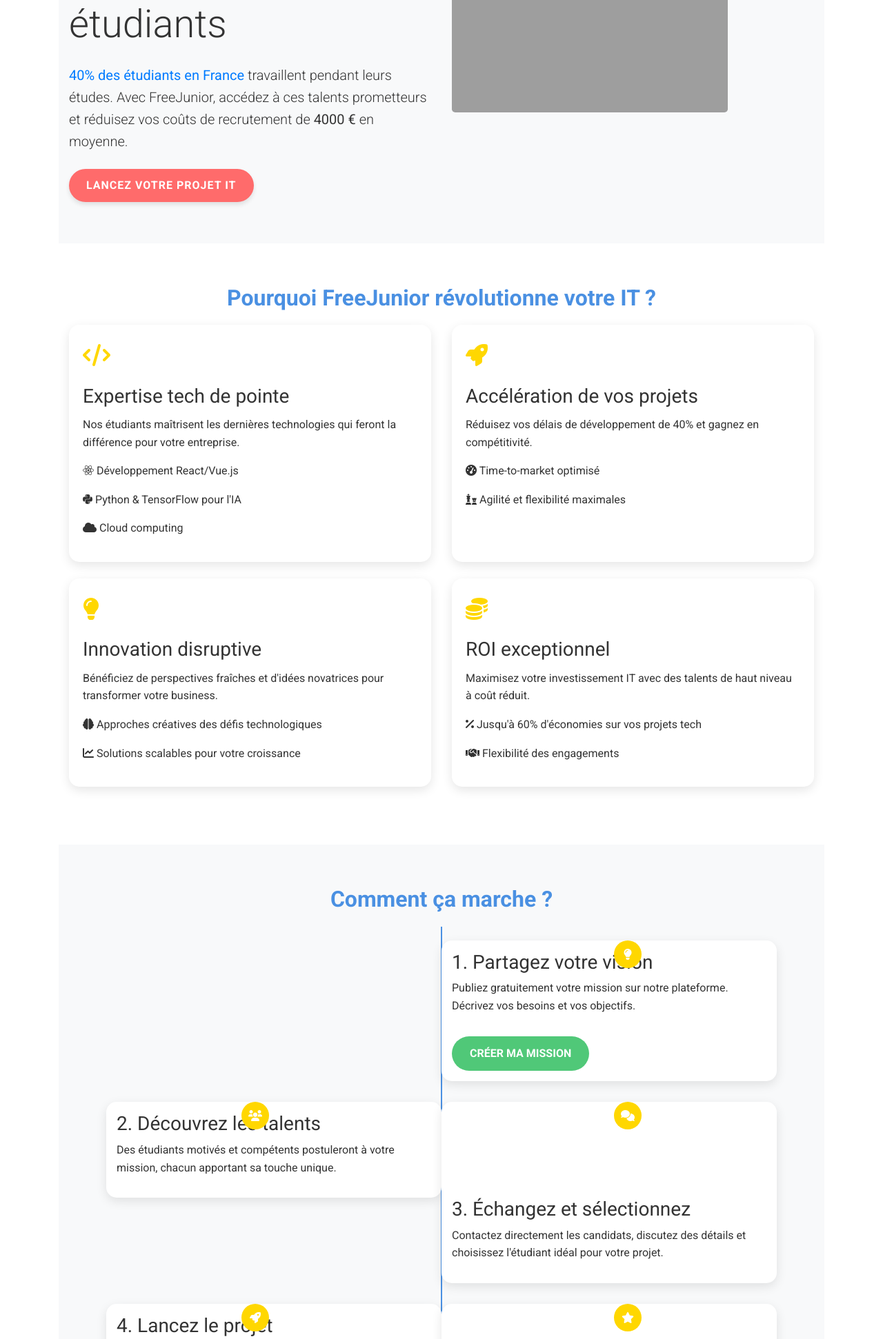
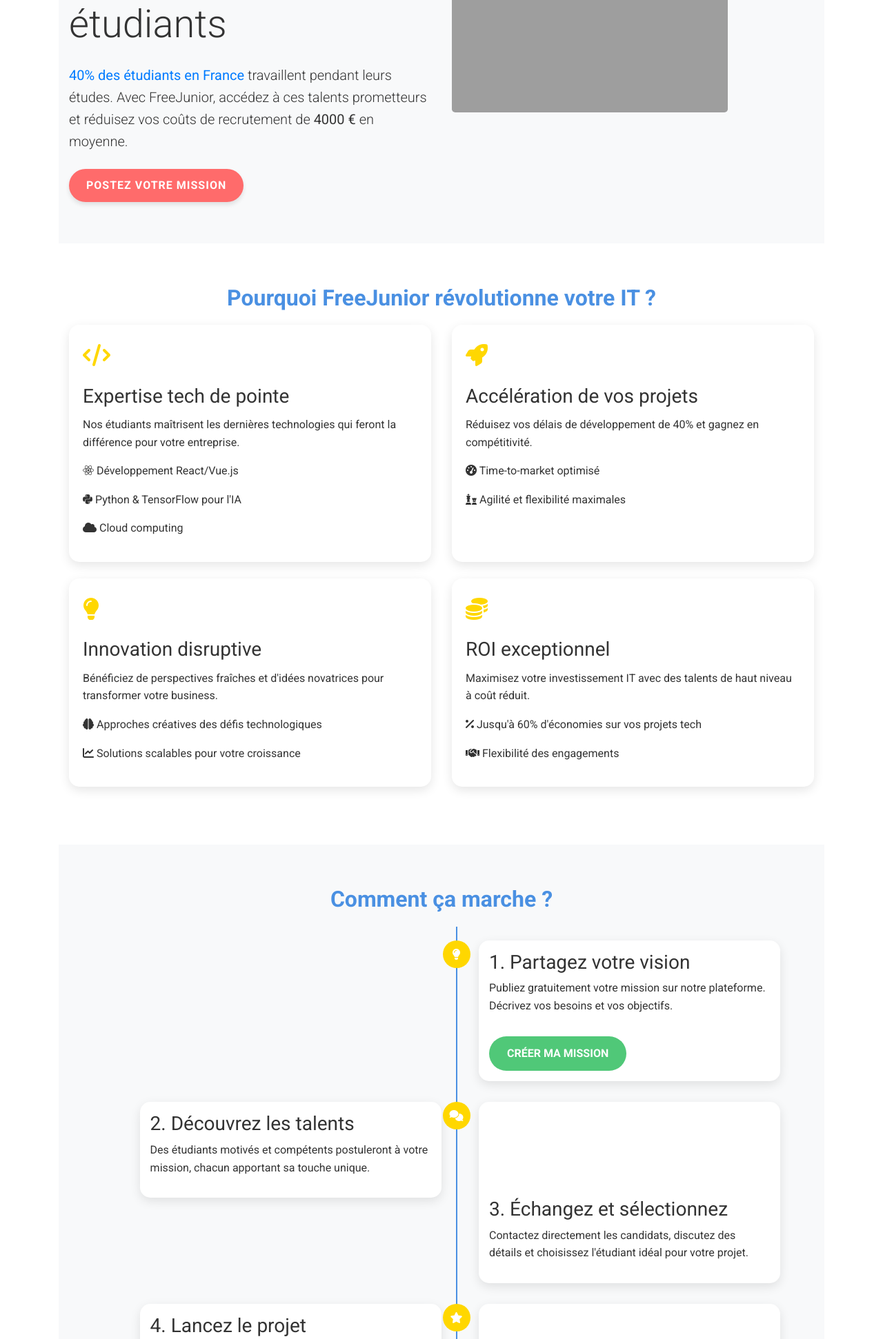
Before and after one commit to yannsimo/freejunior1, a Django app: page /page_company/ in a window 1280 px wide. Shown: the part 417-2359 px from the top of the page at 69% size. Run offline with Django 5.2, Linux system fonts and the light colour scheme; some libraries are stand-ins or nearby versions; grey boxes are pictures that could not be loaded.

Commit message:
pageentrepriseetudiant

```diff
--- a/StudentApp/templates/StudentApp/PageEntreprise.html
+++ b/StudentApp/templates/StudentApp/PageEntreprise.html
@@ -118,7 +118,7 @@
         background-color: var(--accent-color);
         position: absolute;
         top: 0;
-        left: 0;
+        left: 0%;
         display: flex;
         align-items: center;
         justify-content: center;
@@ -164,12 +164,12 @@
         }
 
         .timeline::before {
-            left: 50%;
+            left: 52%;
             transform: translateX(-50%);
         }
 
         .timeline-item {
-            padding-left: 0;
+            padding-left: 5%;
             width: 50%;
             margin-left: 50%;
         }
@@ -179,7 +179,7 @@
         }
 
         .timeline-icon {
-            left: 50%;
+            left: 4%;
             transform: translateX(-50%);
         }
 
@@ -212,7 +212,7 @@
                     </a>
                     travaillent pendant leurs études. Avec FreeJunior, accédez à ces talents prometteurs et réduisez vos coûts de recrutement de <strong>4000 €</strong> en moyenne.
                 </p>
-                <a href="{% url 'submit_mission' %}" class="btn btn-custom btn-primary-custom">Lancez votre projet IT</a>
+                <a href="{% url 'submit_mission' %}" class="btn btn-custom btn-primary-custom">Postez votre mission </a>
             </div>
         </div>
     </div>
@@ -280,7 +280,6 @@
     </div>
 </section>
 
-
 <section id="Comment" class="section-padding bg-light">
     <div class="container">
         <h2 class="section-title">Comment ça marche ?</h2>
@@ -296,7 +295,7 @@
                 </div>
             </div>
             <div class="timeline-item">
-                <div class="timeline-icon">
+                <div class="timeline-icon d-lg-none">
                     <i class="fas fa-users"></i>
                 </div>
                 <div class="timeline-content">
@@ -314,7 +313,7 @@
                 </div>
             </div>
             <div class="timeline-item">
-                <div class="timeline-icon">
+                <div class="timeline-icon d-lg-none">
                     <i class="fas fa-rocket"></i>
                 </div>
                 <div class="timeline-content">
```
Also changed, not shown: StudentApp/templates/StudentApp/PageEtudiant.html (+4 -4 lines).
